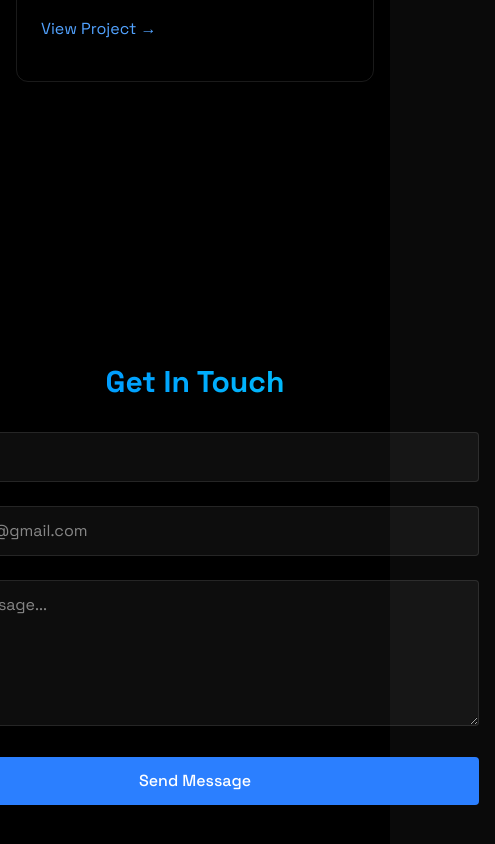
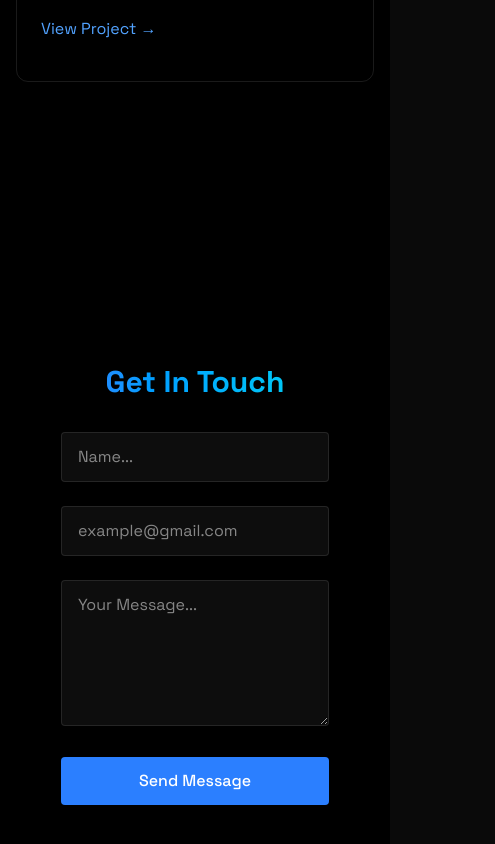
Before and after one commit to Manish632004/manish_portfolio, a React (Vite) app: page / in a window 390 px wide. Shown: the part 3796-4640 px from the top of the page, 495 px wide, since content can reach past the window. Built offline with nearby package versions, Linux system fonts and the light colour scheme.

Commit message:
Update Contact.jsx
made it mobile responsive

```diff
--- a/src/components/sections/Contact.jsx
+++ b/src/components/sections/Contact.jsx
@@ -1,6 +1,7 @@
 import { useState } from "react";
 import { RevealOnScroll } from "../RevealOnScroll";
-import emialjs from "emailjs-com";
+import emailjs from "emailjs-com";
+
 export const Contact = () => {
   const [formData, setFormData] = useState({
     name: "",
@@ -10,7 +11,8 @@
 
   const handleSubmit = (e) => {
     e.preventDefault();
-        emialjs
+
+    emailjs
       .sendForm(
         import.meta.env.VITE_SERVICE_ID,
         import.meta.env.VITE_TEMPLATE_ID,
@@ -19,20 +21,20 @@
       )
       .then((result) => {
         alert("Message Sent!");
+        setFormData({ name: "", email: "", message: "" });
       })
-            .catch(() => {
-                alert("Oops! Something went wrong. Please try again.");
-            });
+      .catch(() => alert("Oops! Something went wrong. Please try again."));
   };
+
   return (
     <section
       id="contact"
       className="min-h-screen flex items-center justify-center py-20"
     >
+      <RevealOnScroll>
+        <div className="px-4 w-full min-w-[300px] md:w-[500px] sm:w-2/3 p-6">
+          <h2 className="text-3xl font-bold mb-8 bg-gradient-to-r from-blue-500 to-cyan-400 bg-clip-text text-transparent text-center">
             {" "}
-            <RevealOnScroll>
-                <div className="px-4 w-150">
-                    <h2 className="text-3xl font-bold mb-8 bg-gradient-to-r from-blue-500 to-cyan-400 bg-clip-text text-transparent text-center">
             Get In Touch
           </h2>
           <form className="space-y-6" onSubmit={handleSubmit}>
@@ -50,13 +52,14 @@
                 }
               />
             </div>
+
             <div className="relative">
               <input
                 type="email"
                 id="email"
                 name="email"
                 required
-                                value={formData.emialjs}
+                value={formData.email}
                 className="w-full bg-white/5 border border-white/10 rounded px-4 py-3 text-white transition focus:outline-none focus:border-blue-500 focus:bg-blue-500/5"
                 placeholder="example@gmail.com"
                 onChange={(e) =>
@@ -64,13 +67,14 @@
                 }
               />
             </div>
+
             <div className="relative">
               <textarea
                 id="message"
                 name="message"
                 required
+                rows={5}
                 value={formData.message}
-                                rows={5}
                 className="w-full bg-white/5 border border-white/10 rounded px-4 py-3 text-white transition focus:outline-none focus:border-blue-500 focus:bg-blue-500/5"
                 placeholder="Your Message..."
                 onChange={(e) =>
@@ -78,6 +82,7 @@
                 }
               />
             </div>
+
             <button
               type="submit"
               className="w-full bg-blue-500 text-white py-3 px-6 rounded font-medium transition relative overflow-hidden hover:-translate-y-0.5 hover:shadow-[0_0_15px_rgba(59,130,246,0.4)]"
```
Lines whose indentation alone changed are shown as unchanged.
